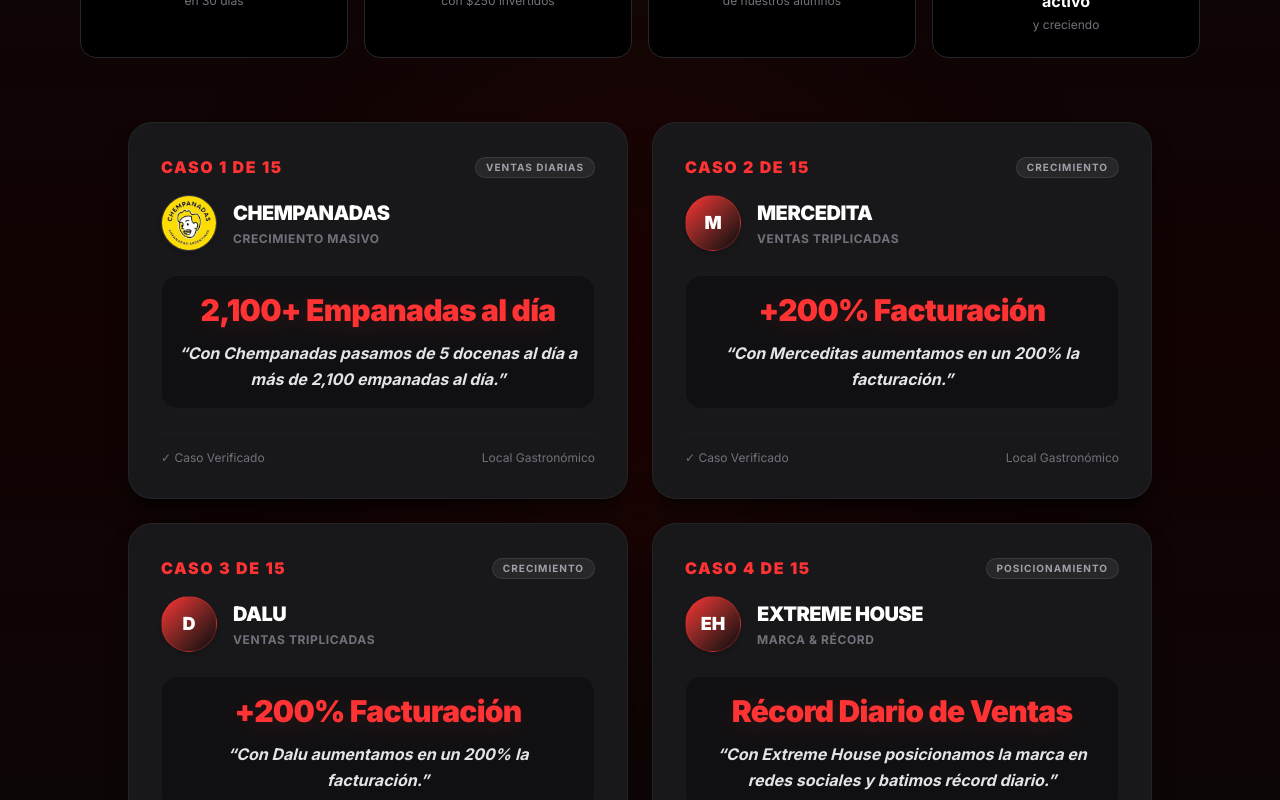
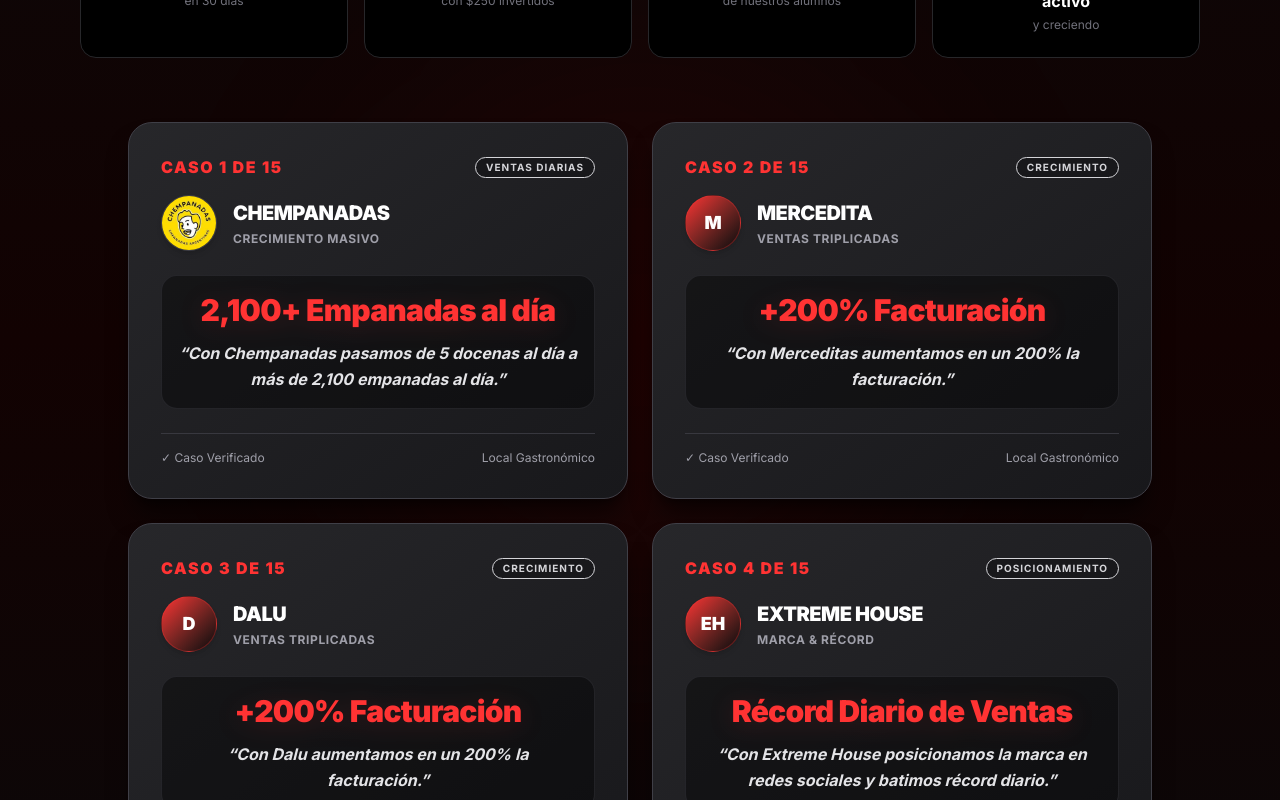
Before and after one commit to guillermolezcanopy-byte/Hungry-Customers, a Next.js app: page / in a window 1280 px wide. Shown: the part 1200-2000 px from the top of the page. Built offline with nearby package versions, Linux system fonts and the light colour scheme.

Commit message:
Update Results cards to shiny grey gradient with light reflecting border highlights

```diff
--- a/components/Results.tsx
+++ b/components/Results.tsx
@@ -179,7 +179,7 @@
           {caseStudies.slice(0, visibleCount).map((study, index) => (
             <div
               key={study.brand}
-              className="relative bg-zinc-900 border border-zinc-800/80 rounded-3xl p-6 sm:p-8 flex flex-col justify-between hover:border-[#FF3333]/40 transition-all duration-300 shadow-xl shadow-black/50 animate-[fadeIn_0.5s_ease-out_forwards]"
+              className="relative bg-gradient-to-br from-zinc-800 via-zinc-850 to-zinc-900 border border-zinc-700 rounded-3xl p-6 sm:p-8 flex flex-col justify-between hover:border-zinc-500 hover:scale-[1.01] transition-all duration-300 shadow-xl shadow-black/50 animate-[fadeIn_0.5s_ease-out_forwards]"
             >
               <div>
                 {/* Case counter label (bigger and positioned above the logo picture) */}
@@ -187,7 +187,7 @@
                   <span className="text-sm sm:text-base font-black tracking-widest text-[#FF3333] uppercase">
                     CASO {index + 1} DE {caseStudies.length}
                   </span>
-                  <span className="text-[10px] uppercase font-bold tracking-widest text-zinc-400 bg-zinc-800 border border-zinc-700/80 rounded-full px-2.5 py-0.5 inline-block">
+                  <span className="text-[10px] uppercase font-bold tracking-widest text-zinc-300 bg-zinc-900 border border-zinc-850 rounded-full px-2.5 py-0.5 inline-block">
                     {study.tag || "CASO DE ÉXITO"}
                   </span>
                 </div>
@@ -197,14 +197,14 @@
                   {renderLogo(study.logo, study.brand)}
                   <div>
                     <h4 className="font-black text-xl text-white tracking-tight">{study.brand}</h4>
-                    <span className="text-zinc-500 text-xs font-bold uppercase tracking-wider mt-1 block">
+                    <span className="text-zinc-400 text-xs font-bold uppercase tracking-wider mt-1 block">
                       {study.metric}
                     </span>
                   </div>
                 </div>
 
                 {/* Main statistics display */}
-                <div className="text-center py-4 bg-black/30 border border-zinc-800/40 rounded-2xl p-4 mb-2">
+                <div className="text-center py-4 bg-black/40 border border-zinc-700/40 rounded-2xl p-4 mb-2">
                   <div className="text-2xl sm:text-3xl font-black text-[#FF3333] tracking-tight mb-3 drop-shadow-[0_4px_12px_rgba(255,51,51,0.15)]">
                     {study.highlight}
                   </div>
@@ -215,7 +215,7 @@
               </div>
 
               {/* Card bottom footer */}
-              <div className="flex justify-between items-center text-xs text-zinc-500 pt-4 border-t border-zinc-800/40 mt-4">
+              <div className="flex justify-between items-center text-xs text-zinc-400 pt-4 border-t border-zinc-700/80 mt-4">
                 <span>✓ Caso Verificado</span>
                 <span>Local Gastronómico</span>
               </div>
```
